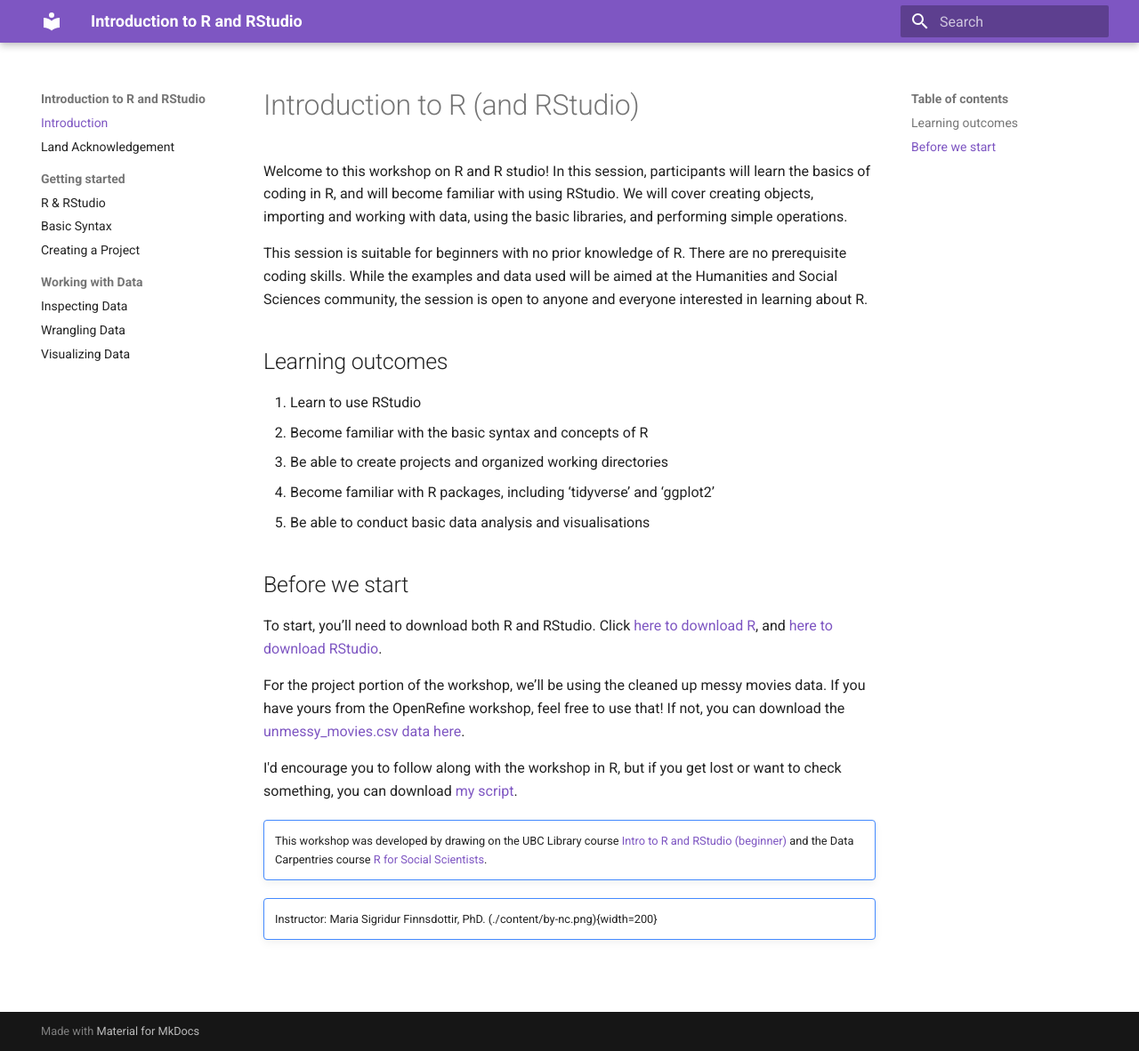
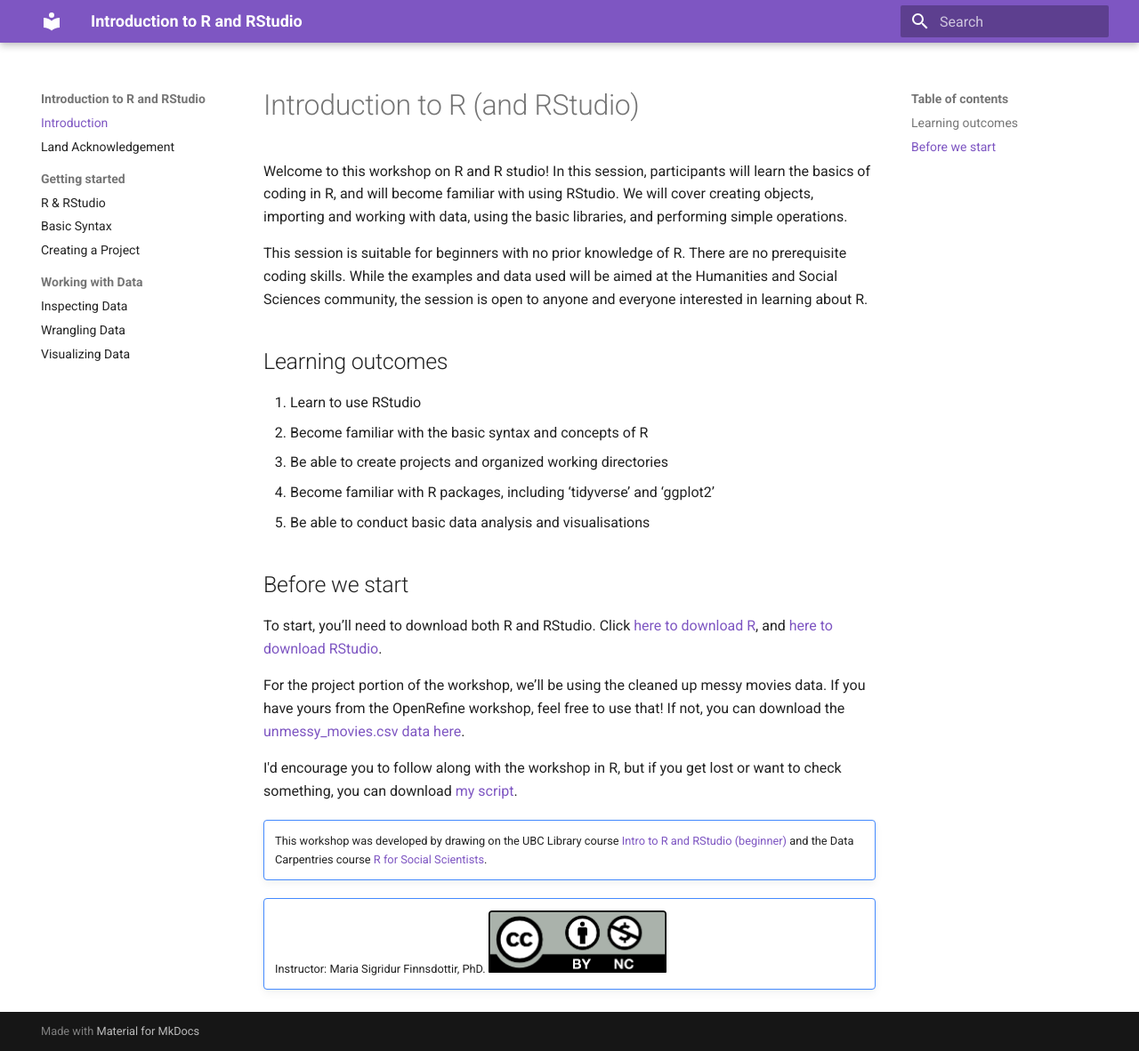
Before and after one commit to finnsdottir/intro_r_fall2025, an MkDocs documentation site: the page built from docs/index.md, in a window 1280 px wide and 1182 px high. Shown: the whole window at 89% size. Built offline with MkDocs 1.6.1 and Material for MkDocs 9.7.7, drawn with Linux system fonts in a browser that asks for light colours.

Commit message:
fizing cc again

```diff
--- a/docs/index.md
+++ b/docs/index.md
@@ -24,4 +24,4 @@
 
 !!!note ""
     Instructor: Maria Sigridur Finnsdottir, PhD.
-    (./content/by-nc.png){width=200}
+    ![copyright](./content/by-nc.png){width=200}
```
